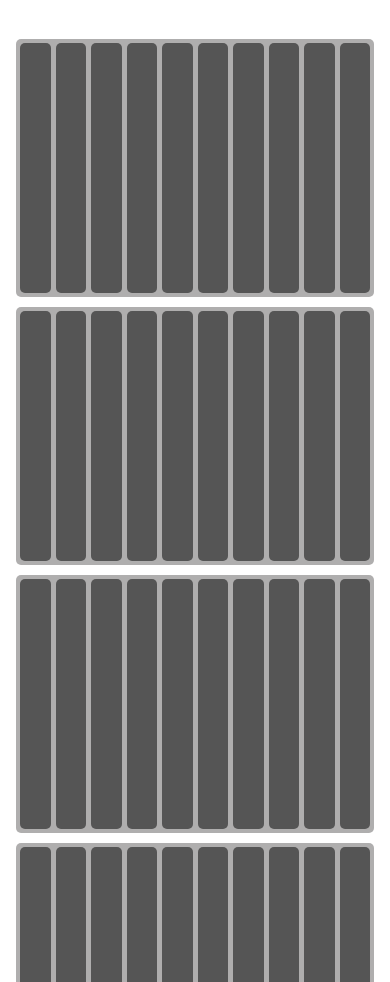
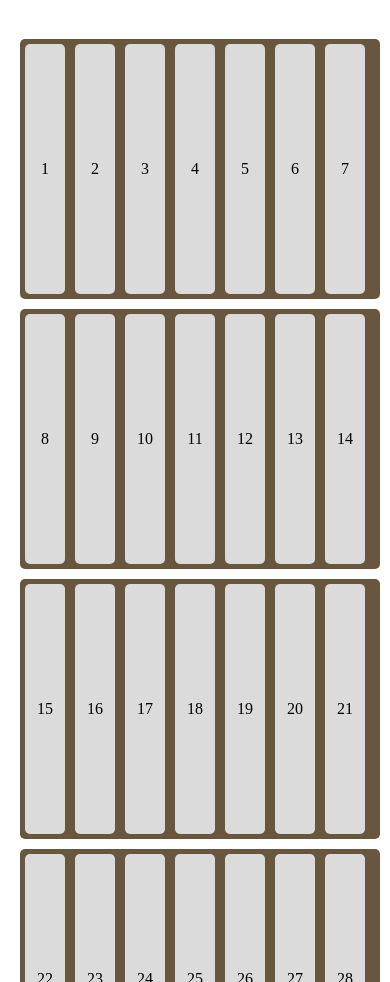
Before and after one commit to AbdulRhmanHS/Library, a plain HTML site: page index.html in a window 390 px wide. Shown: the part 118-1100 px from the top of the page. Drawn offline with Linux system fonts and the light colour scheme.

Commit message:
Make the shelves responsive with the DOM moving the books to the next shelf

```diff
--- a/index.html
+++ b/index.html
@@ -13,57 +13,37 @@
     <button id="add-book">Add Book</button>
   </header>
   <main>
-    <section class="book-shelf">
-      <div class="book1"></div>
-      <div class="book2"></div>
-      <div class="book3"></div>
-      <div class="book4"></div>
-      <div class="book5"></div>
-      <div class="book6"></div>
-      <div class="book7"></div>
-      <div class="book8"></div>
-      <div class="book9"></div>
-      <div class="book10"></div>
-      <div class="book11"></div>
-      <div class="book12"></div>
-      <div class="book13"></div>
-      <div class="book14"></div>
-      <div class="book15"></div>
-      <div class="book16"></div>
-      <div class="book17"></div>
-      <div class="book18"></div>
-      <div class="book19"></div>
-      <div class="book20"></div>
-      <div class="book21"></div>
-      <div class="book22"></div>
-      <div class="book23"></div>
-      <div class="book24"></div>
-      <div class="book25"></div>
-      <div class="book26"></div>
-      <div class="book27"></div>
-      <div class="book28"></div>
-      <div class="book29"></div>
-      <div class="book30"></div>
-      <div class="book31"></div>
-      <div class="book32"></div>
-      <div class="book33"></div>
-      <div class="book34"></div>
-      <div class="book35"></div>
-      <div class="book36"></div>
-      <div class="book37"></div>
-      <div class="book38"></div>
-      <div class="book39"></div>
-      <div class="book40"></div>
-      <div class="book41"></div>
-      <div class="book42"></div>
-      <div class="book43"></div>
-      <div class="book44"></div>
-      <div class="book45"></div>
-      <div class="book46"></div>
-      <div class="book47"></div>
-      <div class="book48"></div>
-      <div class="book49"></div>
-      <div class="book50"></div>
+    <section class="book-container">
+      <div class="book1">1</div>
+      <div class="book2">2</div>
+      <div class="book3">3</div>
+      <div class="book4">4</div>
+      <div class="book5">5</div>
+      <div class="book6">6</div>
+      <div class="book7">7</div>
+      <div class="book8">8</div>
+      <div class="book9">9</div>
+      <div class="book10">10</div>
+      <div class="book11">11</div>
+      <div class="book12">12</div>
+      <div class="book13">13</div>
+      <div class="book14">14</div>
+      <div class="book15">15</div>
+      <div class="book16">16</div>
+      <div class="book17">17</div>
+      <div class="book18">18</div>
+      <div class="book19">19</div>
+      <div class="book20">20</div>
+      <div class="book21">21</div>
+      <div class="book22">22</div>
+      <div class="book23">23</div>
+      <div class="book24">24</div>
+      <div class="book25">25</div>
+      <div class="book26">26</div>
+      <div class="book27">27</div>
+      <div class="book28">28</div>
+      <div class="book29">29</div>
+      <div class="book30">30</div>
     </section>
   </main>
 </body>
--- a/javascript.js
+++ b/javascript.js
@@ -1,36 +1,35 @@
 const mainContainer = document.querySelector('main');
-const books = document.querySelectorAll('div[class^="book"]');
-const baseShelf = document.querySelector('.book-shelf'); // shelves that start with books
+const booksContaier = document.querySelector('.book-container');
+const allBooks = Array.from(booksContaier.children);
+
 
 function updateShelves() {
 
-  // Only count the first shelf
-    const numberOfBookSpaces = Math.floor(baseShelf.clientWidth / 35.06);
+  // Clear all existing shelves from the main container at the start of the function
+  document.querySelectorAll('.book-shelf').forEach(shelf => shelf.remove());
 
-  // How many shelves do we have right now
-  let extraShelves = document.querySelectorAll('.new-book-shelf').length;
+  // 40px width + 10px gap
+  const bookWidth = 40 + 10;
+  const containerWidth = mainContainer.clientWidth + 10;
+  const booksPerShelf = Math.floor(containerWidth / bookWidth);
+  let currentShelf;
 
-  // Calculate needed extra shelves
-  let neededExtraShelves = Math.ceil(
-    Math.max(books.length - numberOfBookSpaces, 0) / Math.max(numberOfBookSpaces, 1)
-  );
-
-  // Add shelves if needed
-  while (extraShelves < neededExtraShelves) {
-    const newShelf = document.createElement('section');
-    newShelf.classList.add('new-book-shelf');
-    mainContainer.appendChild(newShelf);
-    extraShelves++;
+  // If no books can fit, do nothing
+  if (booksPerShelf === 0) {
+    return;
   }
 
-  // Remove shelves if we have too many
-  while (extraShelves > neededExtraShelves) {
-    const lastShelf = document.querySelector('.new-book-shelf:last-of-type');
-    if (lastShelf) {
-      mainContainer.removeChild(lastShelf);
-      extraShelves--;
+  // Loop through all books and place them on shelves
+  allBooks.forEach((book, index) => {;
+    if (index % booksPerShelf === 0) {
+      // Create a new shelf if we've filled the current one
+      currentShelf = document.createElement('div');
+      currentShelf.classList.add('book-shelf');
+      booksContaier.appendChild(currentShelf);
     }
-  }
+    currentShelf.appendChild(book);
+  });
+
 }
 
 window.addEventListener("resize", updateShelves);
--- a/style.css
+++ b/style.css
@@ -14,29 +14,32 @@ header {
 main {
   display: flex;
   flex-direction: column;
-  align-items: center;
   gap: 10px;
   height: 100%;
 }
 
-.book-shelf, .new-book-shelf {
-  background-color: rgb(175, 174, 174);
+.book-container {
+  display: flex;
+  flex-direction: column;
+  gap: 10px;
+}
+
+.book-shelf > * {
+  background-color: rgb(219, 219, 219);
+  border-radius: 5px;
+  min-height: 250px;
+  width: 40px;
+  display: flex;
+  justify-content: center;
+  align-items: center;
+}
+
+.book-shelf {
+  display: flex;
+  gap: 10px;
+  padding: 5px;
   width: 100%;
   height: 250px;
   border-radius: 5px;
-  display: grid;
-  grid-template-columns: repeat(auto-fill, minmax(30px, 1fr));
-  column-gap: 5px;
-  row-gap: 18px;
-  padding: 4px;
+  background-color: rgb(105, 86, 62);
 }
-
-.new-book-shelf {
-  z-index: -1;
-}
-
-.book-shelf > * {
-  background-color: rgb(85, 85, 85);
-  border-radius: 5px;
-  min-height: 250px;
-}
```
